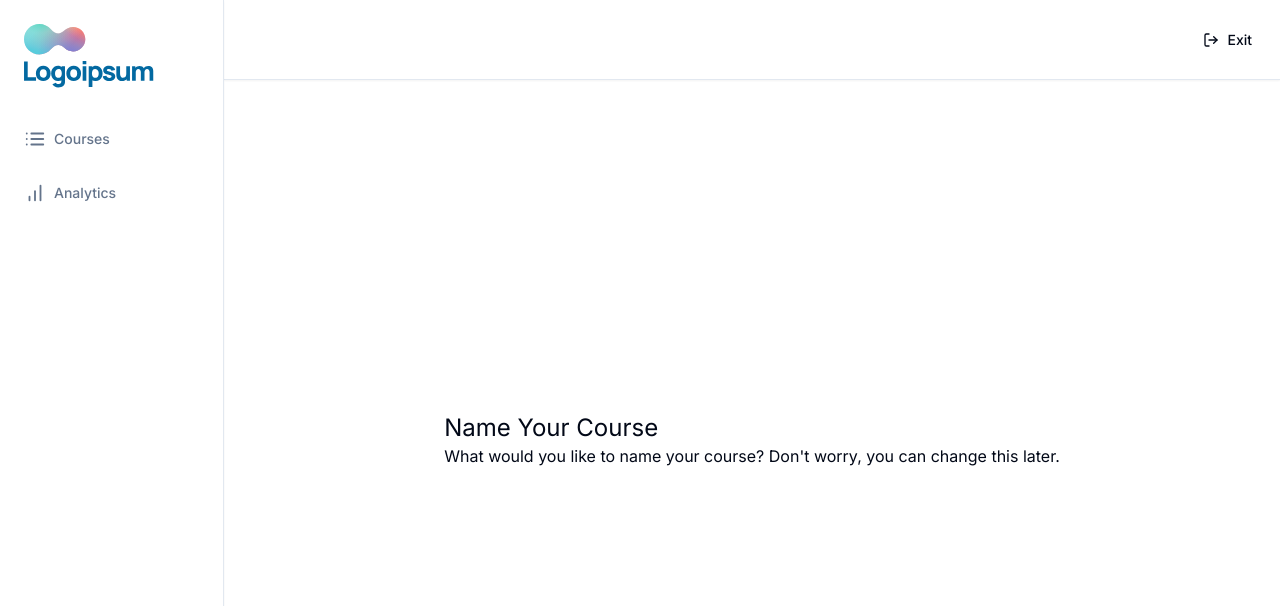
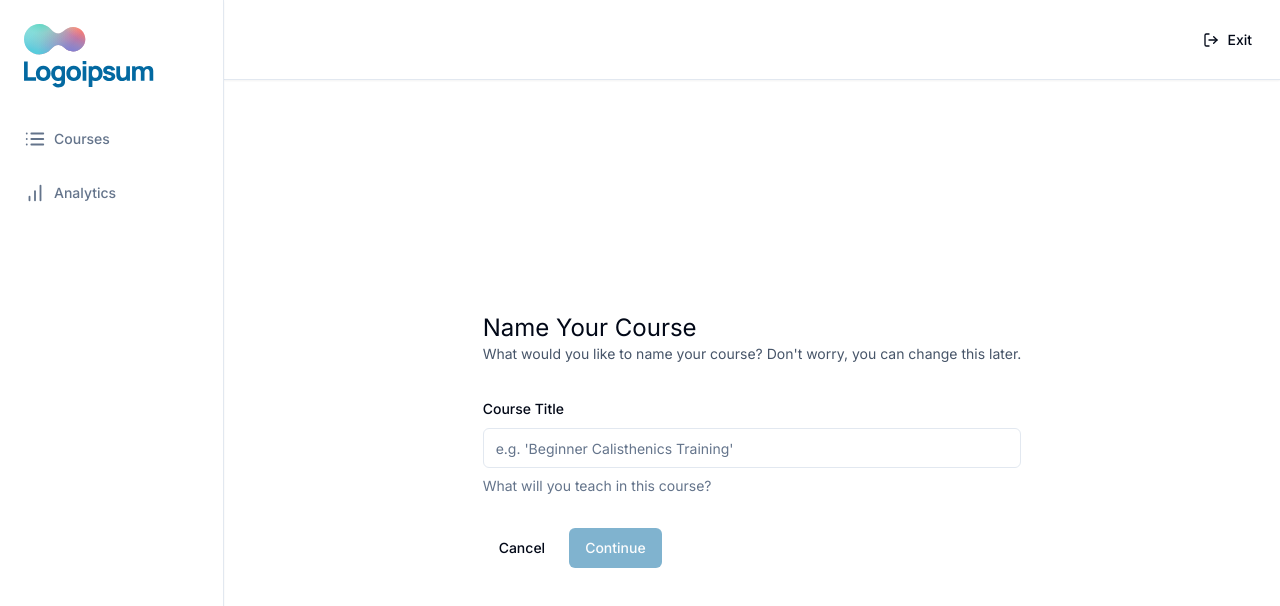
Before and after one commit to rskolnick/HealthHub, a Next.js app: page /teacher/create in a window 1280 px wide. Shown: the top 606 px of the page. Built offline with nearby package versions, Linux system fonts and the light colour scheme.

Commit message:
Created Prisma db

```diff
--- a/app/(dashboard)/(routes)/teacher/create/page.tsx
+++ b/app/(dashboard)/(routes)/teacher/create/page.tsx
@@ -5,17 +5,21 @@
 import { zodResolver } from "@hookform/resolvers/zod";
 import { useForm } from "react-hook-form";
 import { useRouter } from "next/navigation";
+import toast from "react-hot-toast";
 
 import {
 	Form,
 	FormControl,
 	FormDescription,
 	FormField,
+	FormItem,
 	FormLabel,
 	FormMessage,
 } from "@/components/ui/form";
 import { Button } from "@/components/ui/button";
 import { Label } from "@/components/ui/label";
+import { Input } from "@/components/ui/input";
+import Link from "next/link";
 
 const formSchema = z.object({
 	title: z.string().min(1, {
@@ -24,6 +28,8 @@
 });
 
 const CreatePage = () => {
+	const router = useRouter();
+
 	const form = useForm<z.infer<typeof formSchema>>({
 		resolver: zodResolver(formSchema),
 		defaultValues: {
@@ -33,18 +39,64 @@
 
 	const { isSubmitting, isValid } = form.formState;
 
-	const onSubmit = (values: z.infer<typeof formSchema>) => {
-		console.log(values);
+	const onSubmit = async (values: z.infer<typeof formSchema>) => {
+		try {
+			const response = await axios.post("/api/course", values);
+			router.push(`/teacher/course/${response.data.id}`);
+		} catch (error) {
+			toast.error("Something went wrong");
+		}
 	};
 
 	return (
 		<div className='max-w-5xl mx-auto flex md:items-center md:justify-center h-full p-6'>
 			<div>
 				<h1 className='text-2xl'>Name Your Course</h1>
-				<p>
-					What would you like to name your course? Don't worry, you
-					can change this later.
+				<p className='text-sm text-slate-600'>
+					What would you like to name your course? Don&apos;t worry,
+					you can change this later.
 				</p>
+				<Form {...form}>
+					<form
+						className='space-y-8 mt-8'
+						onSubmit={form.handleSubmit(onSubmit)}
+					>
+						<FormField
+							control={form.control}
+							name='title'
+							render={({ field }) => (
+								<FormItem>
+									<FormLabel>Course Title</FormLabel>
+									<FormControl>
+										<Input
+											disabled={isSubmitting}
+											placeholder="e.g. 'Beginner Calisthenics Training'"
+											{...field}
+										/>
+									</FormControl>
+									<FormDescription>
+										What will you teach in this course?
+									</FormDescription>
+									<FormMessage />
+								</FormItem>
+							)}
+						/>
+						<div className='flex items-center gap-x-2'>
+							<Link href='/'>
+								<Button type='button' variant='ghost'>
+									Cancel
+								</Button>
+							</Link>
+							<Button
+								type='submit'
+								className='bg-sky-700'
+								disabled={!isValid || isSubmitting}
+							>
+								Continue
+							</Button>
+						</div>
+					</form>
+				</Form>
 			</div>
 		</div>
 	);
--- a/app/layout.tsx
+++ b/app/layout.tsx
@@ -2,6 +2,7 @@
 import type { Metadata } from "next";
 import { Inter } from "next/font/google";
 import { ClerkProvider } from "@clerk/nextjs";
+import { ToastProvider } from "@/components/providers/toaster-provider";
 
 const inter = Inter({ subsets: ["latin"] });
 
@@ -18,7 +19,10 @@
 	return (
 		<ClerkProvider>
 			<html lang='en'>
-				<body className={inter.className}>{children}</body>
+				<body className={inter.className}>
+					<ToastProvider />
+					{children}
+				</body>
 			</html>
 		</ClerkProvider>
 	);
--- /dev/null
+++ b/components/providers/toaster-provider.tsx
@@ -0,0 +1,7 @@
+"use client";
+
+import { Toaster } from "react-hot-toast";
+
+export const ToastProvider = () => {
+	return <Toaster />;
+};
--- a/package.json
+++ b/package.json
@@ -11,6 +11,7 @@
   "dependencies": {
     "@clerk/nextjs": "^4.25.1",
     "@hookform/resolvers": "^3.3.1",
+    "@prisma/client": "^5.3.1",
     "@radix-ui/react-dialog": "^1.0.5",
     "@radix-ui/react-label": "^2.0.2",
     "@radix-ui/react-slot": "^1.0.2",
@@ -22,6 +23,7 @@
     "react": "latest",
     "react-dom": "latest",
     "react-hook-form": "^7.47.0",
+    "react-hot-toast": "^2.4.1",
     "tailwind-merge": "^1.14.0",
     "tailwindcss-animate": "^1.0.7",
     "zod": "^3.22.2"
@@ -34,6 +36,7 @@
     "eslint": "latest",
     "eslint-config-next": "latest",
     "postcss": "latest",
+    "prisma": "^5.3.1",
     "tailwindcss": "latest",
     "typescript": "latest"
   }
```
Also changed, not shown: lib/db.ts (added, +9 -0 lines), 2 other files (tests, documents, lock files or other folders).
